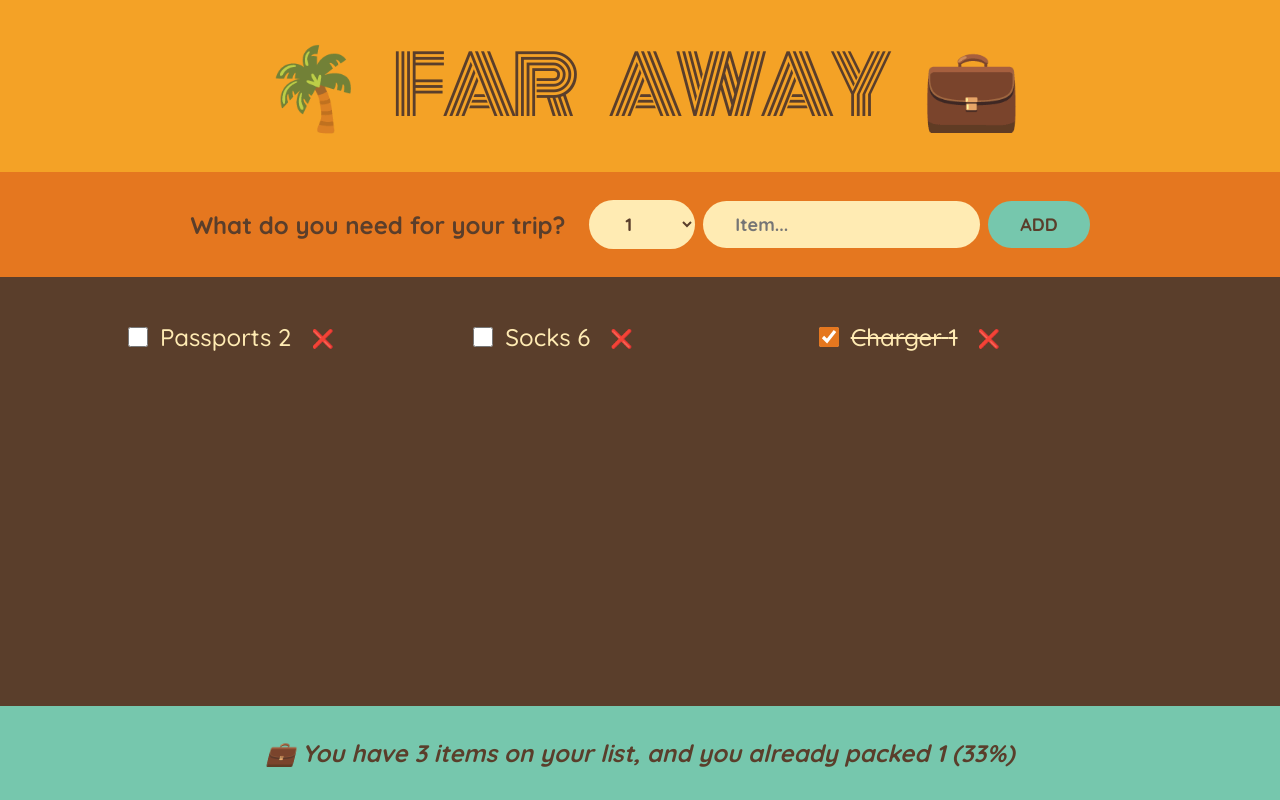
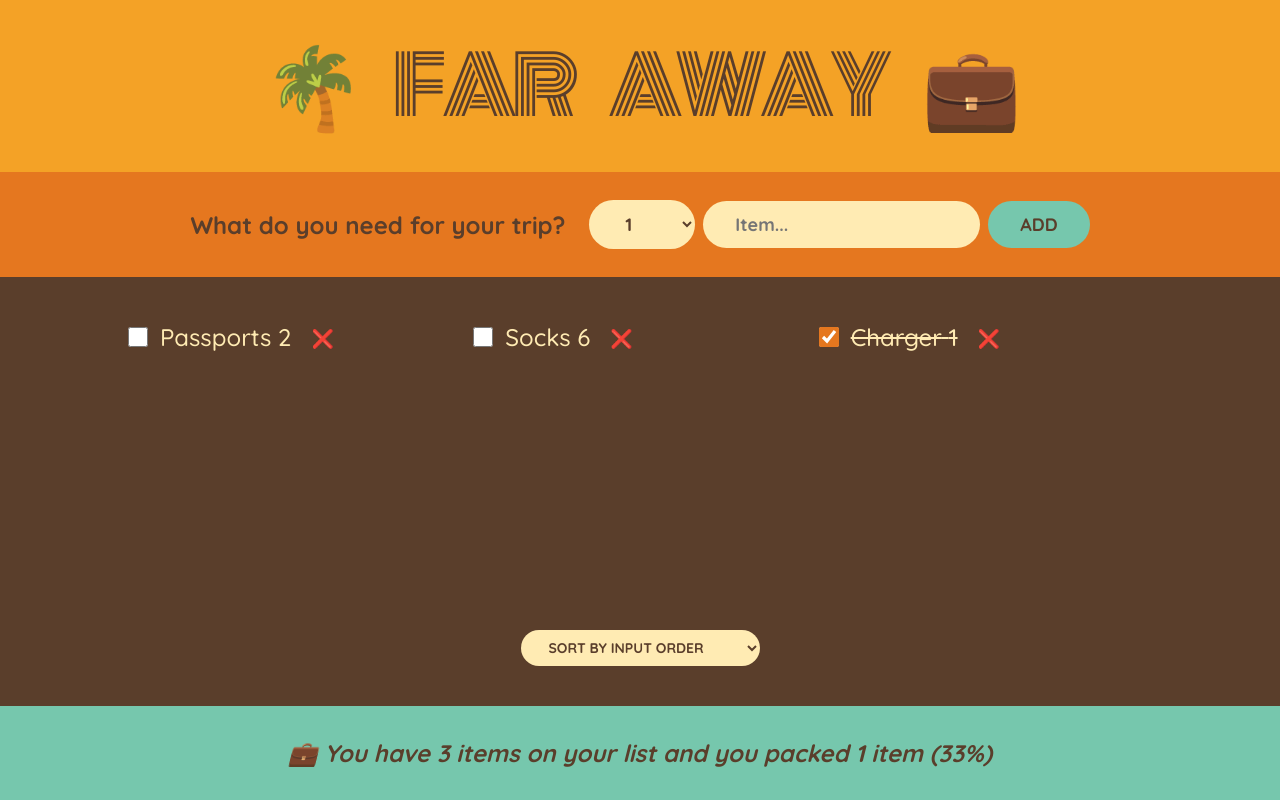
Before and after one commit to Muratozbk/steps-component, a React (Create React App) app: page / in a window 1280 px wide. Built offline with nearby package versions, Linux system fonts and the light colour scheme.

Commit message:
sort items

```diff
--- a/src/App.js
+++ b/src/App.js
@@ -80,17 +80,37 @@
 };
 
 function PackingList({ items, onDeleteItem, onToggleItems }) {
+  const [sortBy, setSortBy] = useState('input');
+
+  let sortedItems;
+
+  if (sortBy === 'input') sortedItems = items;
+
+  if (sortBy === 'description') sortedItems = items.slice()
+    .sort((a, b) => a.description.localeCompare(b.description));
+
+  if (sortBy === 'packed') sortedItems = items.slice()
+    .sort((a, b) => Number(a.packed) - Number(b.packed))
 
   return (
     <div className="list">
       <ul >
-        {items.map((item) => (
+        {sortedItems.map((item) => (
           <Item item={item}
             onDeleteItem={onDeleteItem}
             onToggleItems={onToggleItems}
             key={item.id} />
         ))}
       </ul>
+
+      <div className="actions">
+        <select value={sortBy}
+          onChange={(e) => setSortBy(e.target.value)}>
+          <option value="input">Sort by input order</option>
+          <option value="description">Sort by description</option>
+          <option value="packed">Sort by packed status</option>
+        </select>
+      </div>
     </div>
   )
 };
@@ -111,13 +131,14 @@
 };
 
 function Stats({ items }) {
-  if (!items.length) return (
+  const numItems = items.length;
+
+  if (!numItems) return (
     <footer className="stats">
       <em>Start adding some items to your packing list 🚀</em>
     </footer>
   );
 
-  const numItems = items.length;
   const numPackedItems = items.filter(item => item.packed).length;
   const percentage = Math.round(numPackedItems / numItems * 100);
 
@@ -125,8 +146,11 @@
     <footer className='stats'>
       <em>
         {percentage === 100 ?
-          'You packed everything! Ready to go ✈'
-          : `💼 You have ${numItems} items on your list, and you already packed ${numPackedItems} (${percentage}%)`}
+          '🧳 You packed everything! Ready to go ✈'
+          : percentage === 0 ?
+            `📃 You have ${numItems} items on your list, start to pack your items 🧳`
+            :
+            `💼 You have ${numItems} items on your list and you packed ${numPackedItems} ${numPackedItems > 1 ? 'items' : 'item'} (${percentage}%)`}
       </em>
     </footer>
   )
```
